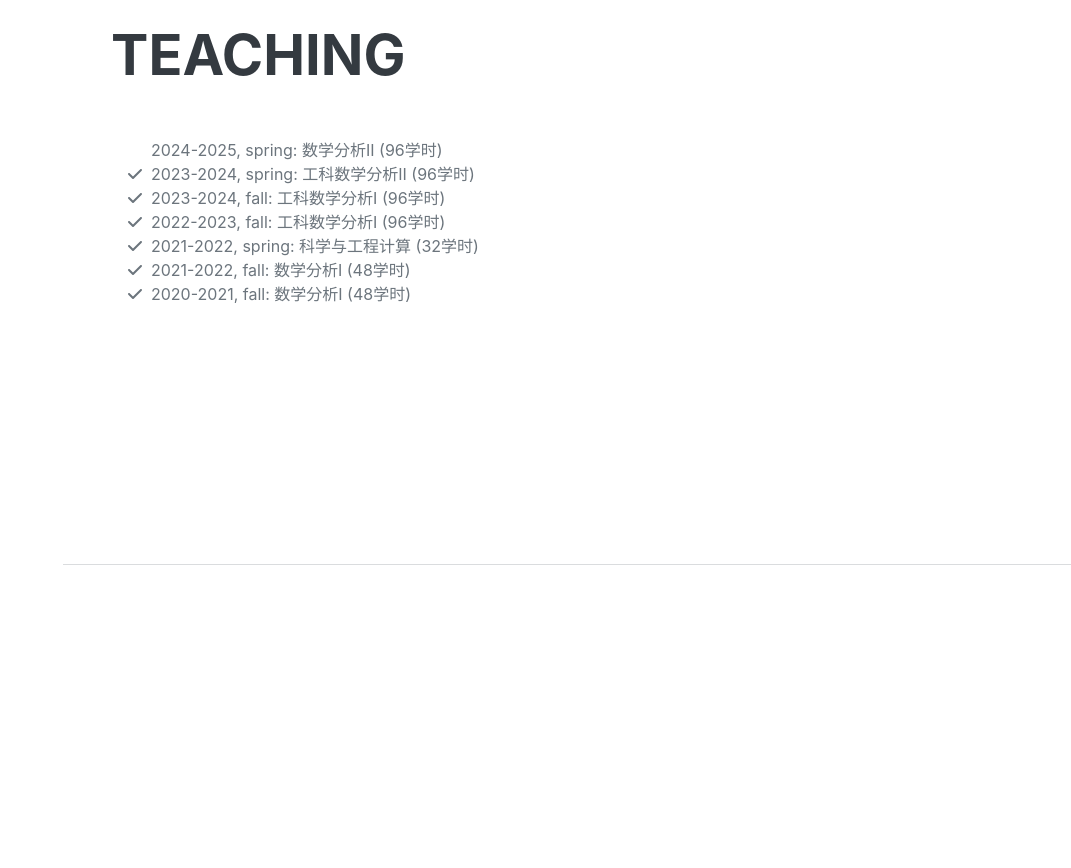
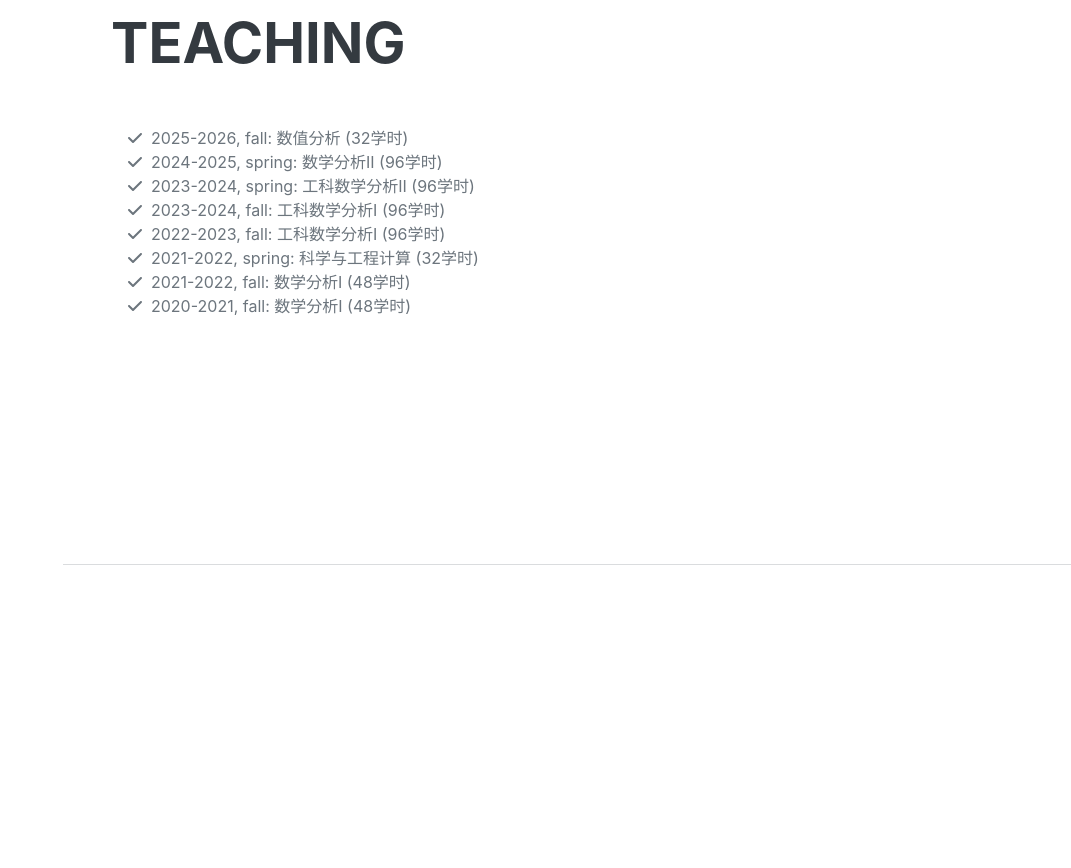
Before and after one commit to Wen-TingWu/homepage, a website: page index.html in a window 1280 px wide. Shown: the part 3440-4308 px from the top of the page, without its empty margins (209-1280 px from the left). Drawn offline with nearby package versions, Linux system fonts and the light colour scheme; a web font is replaced by a local one.

Commit message:
Update index.html

```diff
--- a/index.html
+++ b/index.html
@@ -124,6 +124,11 @@
                     <h2 class="mb-5">Teaching</h2>
                     <ul class="fa-ul mb-0">
                         <li>
+                            <span class="fa-li"><i class="fas fa-check"></i></span>
+                            2025-2026, fall: 数值分析 (32学时)
+                        </li>
+                        <li>
+                            <span class="fa-li"><i class="fas fa-check"></i></span>
                             2024-2025, spring: 数学分析II (96学时)
                         </li>
                         <li>
```
